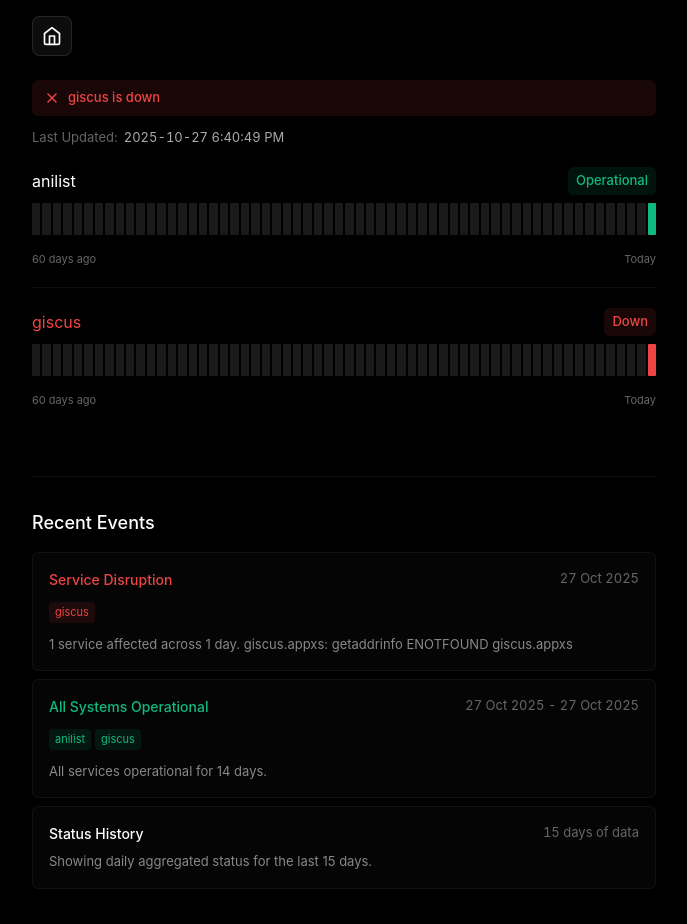
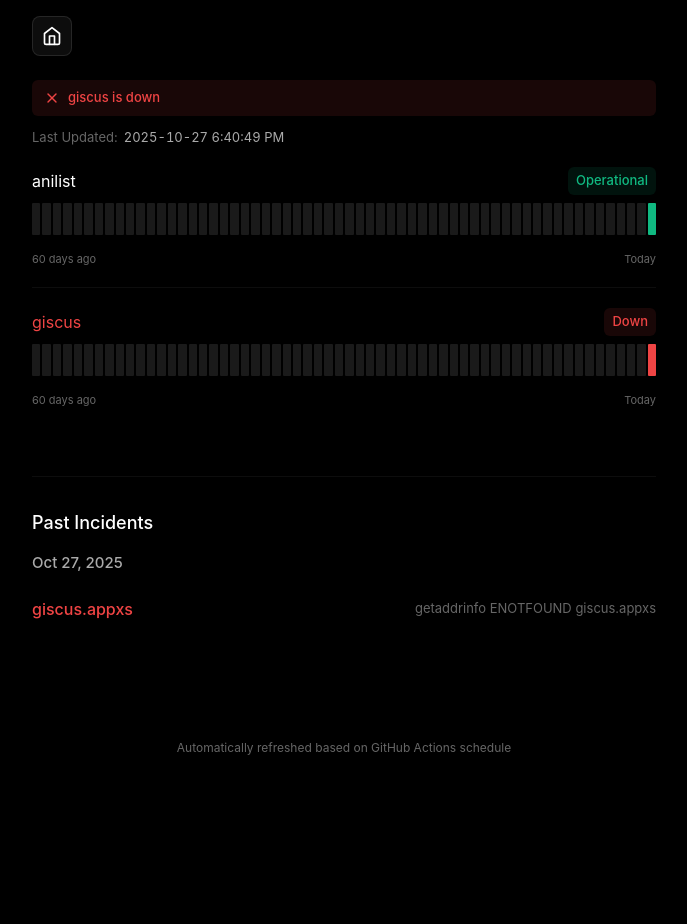
Before and after one commit to lhmchyd/HonMaku-Status, a plain HTML site: page index.html in a window 1280 px wide. Shown: the top 924 px of the page, without its empty margins (296-983 px from the left). After the commit the page ends 800 px from the top, so only its background shows below. Drawn offline with Linux system fonts and the light colour scheme.

Commit message:
Add files via upload

```diff
--- a/config.json
+++ b/config.json
@@ -12,7 +12,7 @@
     },
     {
       "name": "Giscus",
-      "url": "https://giscus.appxs"
+      "url": "https://giscus.app"
     }
   ],
   "dateFormat": "12hour"
--- a/index.html
+++ b/index.html
@@ -39,7 +39,7 @@
         </div>
 
         <div class="history-section">
-            <h2>Recent Events</h2>
+            <h2>Past Incidents</h2>
             <div id="history-container">
                 <div class="loading" style="padding: 40px 20px;">
                     <div class="spinner"></div>
--- a/src/css/style.css
+++ b/src/css/style.css
@@ -324,64 +324,56 @@
     letter-spacing: 0;
 }
 
-.history-item {
-    padding: 16px;
-    background: rgba(255, 255, 255, 0.02);
-    border: 1px solid rgba(255, 255, 255, 0.05);
-    border-radius: 6px;
-    margin-bottom: 8px;
+.incident-date {
+    margin-bottom: 20px;
 }
 
-.history-item:last-child {
-    margin-bottom: 0;
+.incident-date-header {
+    margin-bottom: 12px;
 }
 
-.history-header {
+.incident-date-header h3 {
+    font-size: 15px;
+    font-weight: 500;
+    color: #aaa;
+    margin: 0;
+}
+
+.incident-list {
+    display: flex;
+    flex-direction: column;
+    gap: 8px;
+}
+
+.incident-item {
     display: flex;
     justify-content: space-between;
-    align-items: flex-start;
-    margin-bottom: 8px;
+    align-items: center;
+    padding: 10px 0;
+    border-bottom: 1px solid rgba(255, 255, 255, 0.05);
 }
 
-.history-title {
-    font-size: 14px;
-    font-weight: 500;
+.incident-item:last-child {
+    border-bottom: none;
 }
 
-.history-title.error {
+.incident-service {
+    font-weight: 500;
     color: #ef4444;
 }
 
-.history-title.success {
-    color: #10b981;
+.incident-details {
+    font-size: 13px;
+    color: #666;
+    text-align: right;
+    max-width: 60%;
 }
 
-.history-time {
-    font-size: 13px;
+.no-incidents {
+    font-size: 14px;
     color: #666;
-    font-variant-numeric: tabular-nums;
-}
-
-.history-details {
-    font-size: 13px;
-    color: #888;
-    line-height: 1.5;
-}
-
-.history-service {
-    display: inline-block;
-    padding: 2px 6px;
-    background: rgba(239, 68, 68, 0.1);
-    color: #ef4444;
-    border-radius: 4px;
-    font-size: 11px;
-    margin-right: 4px;
-    margin-top: 4px;
-}
-
-.history-service.up {
-    background: rgba(16, 185, 129, 0.1);
-    color: #10b981;
+    text-align: center;
+    padding: 20px 0;
 }
 
 .loading {
--- a/src/js/script.js
+++ b/src/js/script.js
@@ -83,9 +83,9 @@
     const months = ["Jan", "Feb", "Mar", "Apr", "May", "Jun",
                   "Jul", "Aug", "Sep", "Oct", "Nov", "Dec"];
     const month = months[d.getMonth()];
-    const day = String(d.getDate()).padStart(2, '0');
+    const day = d.getDate(); // Don't pad with zero
     const year = d.getFullYear();
-    return `${day} ${month} ${year}`;
+    return `${month} ${day}, ${year}`;
 }
 
 function generateUptimeBars(url, isCurrentlyUp) {
@@ -285,117 +285,66 @@
         historyContainer.innerHTML = '';
 
         if (fullHistory.length > 0) {
-            // Since we're now using daily aggregated data, we need to present incidents differently
-            // Group consecutive days with same status for cleaner presentation
-            const groupedIncidents = [];
-            let currentGroup = null;
+            // Show past incidents in date order
+            const incidentsByDate = {};
 
-            fullHistory.forEach((check, index) => {
+            // Group incidents by date
+            fullHistory.forEach(check => {
+                const checkDate = new Date(check.lastChecked);
+                const dateKey = checkDate.toISOString().split('T')[0]; // YYYY-MM-DD format
+                const formattedDate = formatDateLong(checkDate); // e.g., "26 Oct 2025"
+
                 const hasDown = check.results.some(r => r.status === null || r.status >= 400);
-                const downServices = check.results.filter(r => r.status === null || r.status >= 400);
-                const statusType = hasDown ? 'down' : 'up';
 
-                if (!currentGroup || currentGroup.statusType !== statusType) {
-                    if (currentGroup) groupedIncidents.push(currentGroup);
-                    currentGroup = {
-                        statusType,
-                        services: check.results,
-                        serviceDetails: downServices,
-                        startDate: new Date(check.lastChecked),
-                        endDate: new Date(check.lastChecked),
-                        daysCount: 1,
-                        checks: [check]
-                    };
-                } else {
-                    currentGroup.endDate = new Date(check.lastChecked);
-                    currentGroup.daysCount++;
-                    currentGroup.checks.push(check);
+                if (hasDown) {
+                    if (!incidentsByDate[dateKey]) {
+                        incidentsByDate[dateKey] = {
+                            date: formattedDate,
+                            incidents: []
+                        };
+                    }
+
+                    const downServices = check.results.filter(r => r.status === null || r.status >= 400);
+                    downServices.forEach(service => {
+                        incidentsByDate[dateKey].incidents.push({
+                            service: service.url.replace('https://', '').replace('http://', '').split('/')[0],
+                            error: service.error || service.statusText
+                        });
+                    });
                 }
             });
 
-            if (currentGroup) groupedIncidents.push(currentGroup);
+            // Convert to array and sort by date (most recent first)
+            const sortedIncidents = Object.keys(incidentsByDate)
+                .map(dateKey => incidentsByDate[dateKey])
+                .sort((a, b) => new Date(b.date) - new Date(a.date)); // Sort by date, most recent first
 
-            groupedIncidents.slice(0, 10).forEach(group => {
-                const log = document.createElement('div');
-                log.className = 'history-item';
-
-                const startDate = formatDateLong(group.startDate);
-                const endDate = group.daysCount > 1 ? ` - ${formatDateLong(group.endDate)}` : '';
-                const dateRange = `${startDate}${endDate}`;
-
-                if (group.statusType === 'down') {
-                    const servicesList = group.serviceDetails.map(s => {
-                        const hostname = s.url.replace('https://', '').replace('http://', '').split('/')[0];
-                        const serviceName = hostname.split('.')[0];
-                        return `<span class="history-service">${serviceName}</span>`;
-                    }).join('');
-
-                    log.innerHTML = `
-                        <div class="history-header">
-                            <div class="history-title error">Service Disruption</div>
-                            <div class="history-time">${dateRange}</div>
+            if (sortedIncidents.length > 0) {
+                // Display each incident date
+                sortedIncidents.forEach(incident => {
+                    const incidentDate = document.createElement('div');
+                    incidentDate.className = 'incident-date';
+                    incidentDate.innerHTML = `
+                        <div class="incident-date-header">
+                            <h3>${incident.date}</h3>
                         </div>
-                        <div class="history-details">
-                            ${servicesList}
-                            <div style="margin-top: 12px;">
-                                ${group.serviceDetails.length} service${group.serviceDetails.length === 1 ? '' : 's'} affected across ${group.daysCount} day${group.daysCount > 1 ? 's' : ''}.
-                                ${group.serviceDetails.map(s => {
-                                    const hostname = s.url.replace('https://', '').replace('http://', '').split('/')[0];
-                                    return `${hostname}: ${s.error || s.statusText}`;
-                                }).join(', ')}
-                            </div>
+                        <div class="incident-list">
+                            ${incident.incidents.map(inc => `
+                                <div class="incident-item">
+                                    <div class="incident-service">${inc.service}</div>
+                                    <div class="incident-details">${inc.error}</div>
+                                </div>
+                            `).join('')}
                         </div>
                     `;
-                } else {
-                    const servicesList = group.services.map(s => {
-                        const hostname = s.url.replace('https://', '').replace('http://', '').split('/')[0];
-                        const serviceName = hostname.split('.')[0];
-                        return `<span class="history-service up">${serviceName}</span>`;
-                    }).join('');
-
-                    log.innerHTML = `
-                        <div class="history-header">
-                            <div class="history-title success">All Systems Operational</div>
-                            <div class="history-time">${dateRange}</div>
-                        </div>
-                        <div class="history-details">
-                            ${servicesList}
-                            <div style="margin-top: 12px;">
-                                All services operational for ${group.daysCount} day${group.daysCount > 1 ? 's' : ''}.
-                            </div>
-                        </div>
-                    `;
-                }
-
-                historyContainer.appendChild(log);
-            });
-
-            if (fullHistory.length > 0) {
-                const noMoreLog = document.createElement('div');
-                noMoreLog.className = 'history-item';
-                noMoreLog.innerHTML = `
-                    <div class="history-header">
-                        <div class="history-title">Status History</div>
-                        <div class="history-time">${fullHistory.length} days of data</div>
-                    </div>
-                    <div class="history-details">
-                        Showing daily aggregated status for the last ${fullHistory.length} days.
-                    </div>
-                `;
-                historyContainer.appendChild(noMoreLog);
+                    historyContainer.appendChild(incidentDate);
+                });
+            } else {
+                // No incidents reported
+                historyContainer.innerHTML = '<div class="no-incidents">No incidents reported.</div>';
             }
         } else {
-            historyContainer.innerHTML = `
-                <div class="history-item">
-                    <div class="history-header">
-                        <div class="history-title">No History Available</div>
-                        <div class="history-time">Waiting for data</div>
-                    </div>
-                    <div class="history-details">
-                        Status history will appear here after GitHub Actions runs.
-                    </div>
-                </div>
-            `;
+            historyContainer.innerHTML = '<div class="no-incidents">No incidents reported.</div>';
         }
 
     } catch (error) {
```
